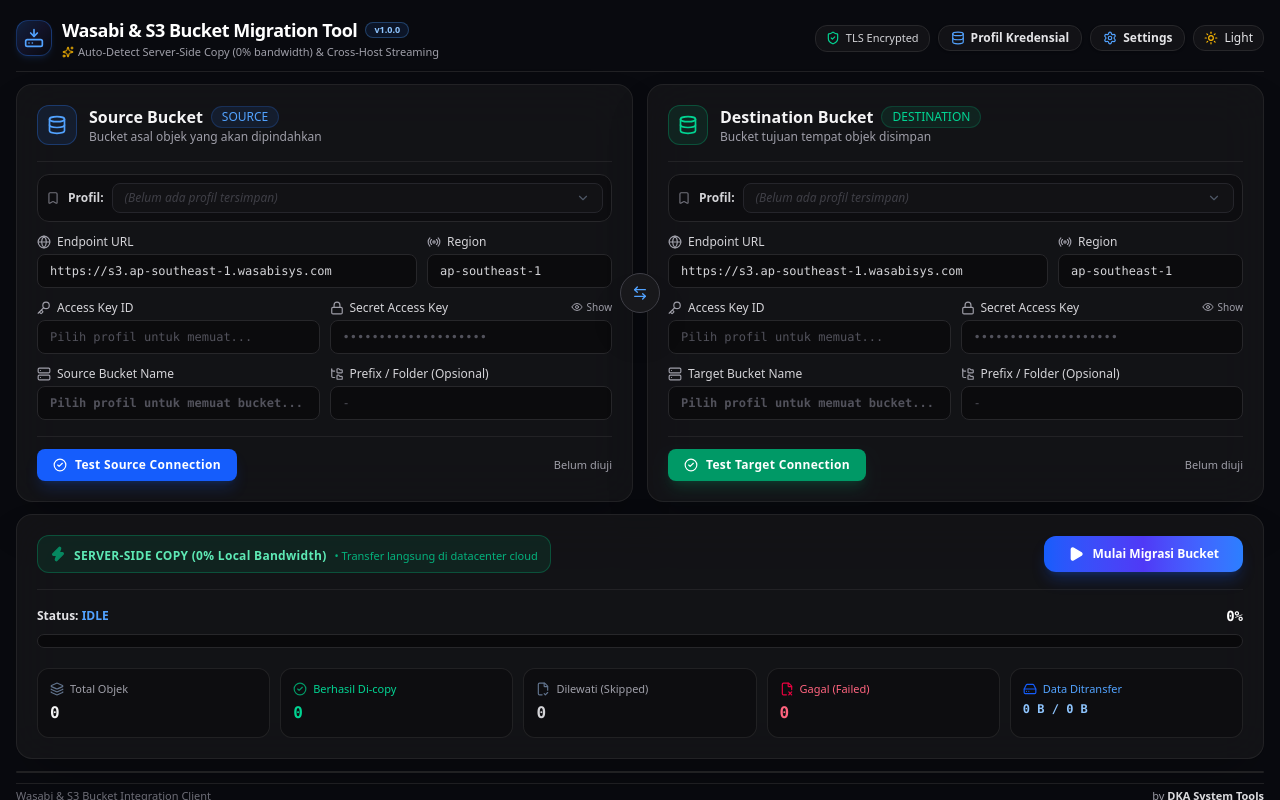
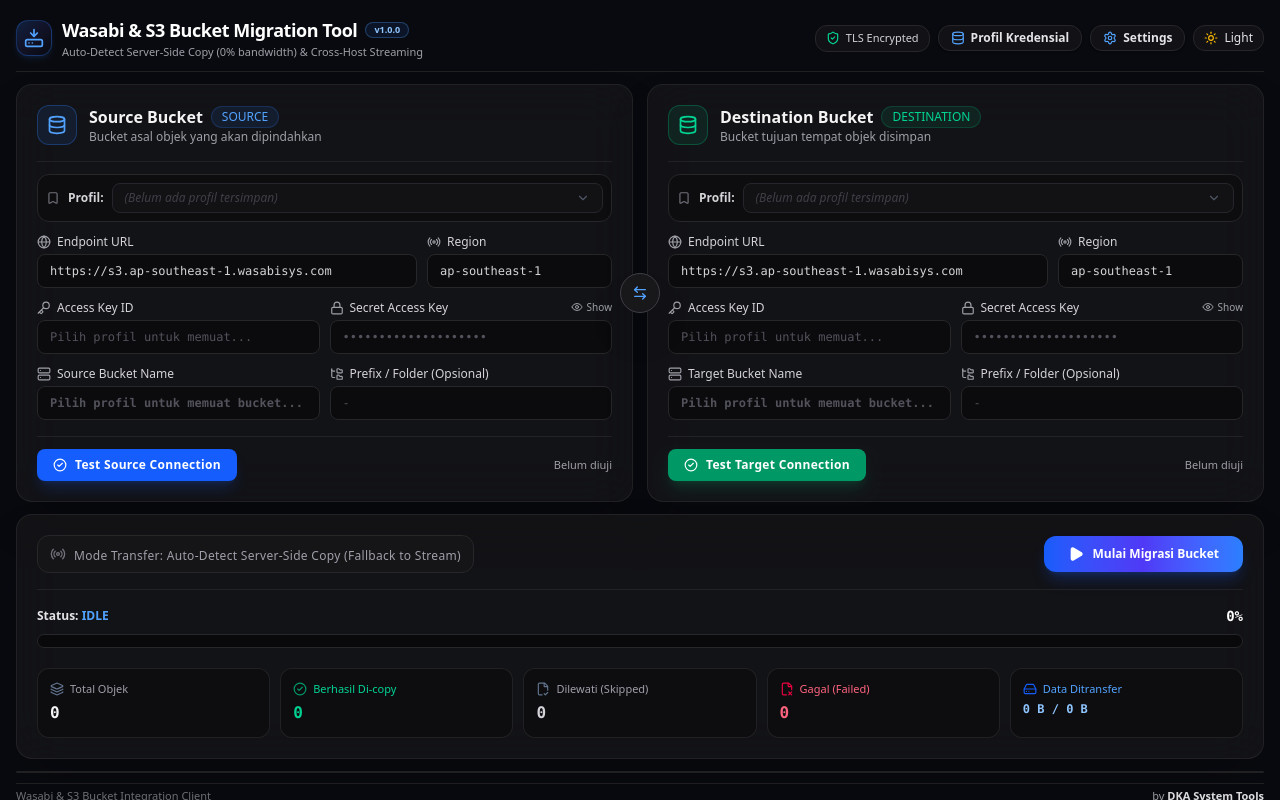
Before and after one commit to YovanggaAnandhika/WasabiMigrator, a Next.js app: page / in a window 1280 px wide. Built offline with nearby package versions, Linux system fonts and the light colour scheme.

Commit message:
feat: update progress header to dynamically display active transfer mode from progress data

```diff
--- a/src/app/page.tsx
+++ b/src/app/page.tsx
@@ -291,11 +291,10 @@
 
   return (
     <div
-      className={`h-screen overflow-hidden ${
-        theme === "dark"
+      className={`h-screen overflow-hidden ${theme === "dark"
           ? "dark bg-[#090a0f] text-zinc-100"
           : "bg-slate-100 text-slate-900"
-      } font-sans p-3 sm:p-4 flex flex-col justify-between transition-colors duration-200`}
+        } font-sans p-3 sm:p-4 flex flex-col justify-between transition-colors duration-200`}
     >
       {/* Glow background effects in dark mode */}
       <div className="fixed inset-0 overflow-hidden pointer-events-none -z-10 dark:block hidden">
@@ -320,7 +319,6 @@
                 </span>
               </div>
               <p className="text-[11px] text-slate-500 dark:text-zinc-400 flex items-center gap-1">
-                <Sparkles className="h-3 w-3 text-amber-500 dark:text-amber-400" />
                 Auto-Detect Server-Side Copy (0% bandwidth) & Cross-Host Streaming
               </p>
             </div>
@@ -337,11 +335,10 @@
               type="button"
               onClick={() => setIsProfileModalOpen(true)}
               title="Kelola Profil Kredensial SQLite"
-              className={`flex items-center gap-1.5 px-3 py-1 rounded-xl border text-xs font-semibold shadow-sm transition ${
-                isProfileModalOpen
+              className={`flex items-center gap-1.5 px-3 py-1 rounded-xl border text-xs font-semibold shadow-sm transition ${isProfileModalOpen
                   ? "border-blue-500 bg-blue-500/15 text-blue-600 dark:text-blue-400"
                   : "border-slate-200 dark:border-zinc-800 bg-white dark:bg-zinc-900/60 text-slate-700 dark:text-zinc-200 hover:border-blue-500/50 hover:bg-slate-50 dark:hover:bg-zinc-800/80"
-              }`}
+                }`}
             >
               <Database className="h-3.5 w-3.5 text-blue-500 dark:text-blue-400" />
               <span>Profil Kredensial</span>
@@ -357,11 +354,10 @@
               type="button"
               onClick={() => setIsSettingsOpen(true)}
               title="Buka Pengaturan Migrasi"
-              className={`flex items-center gap-1.5 px-3 py-1 rounded-xl border text-xs font-semibold shadow-sm transition ${
-                isSettingsOpen
+              className={`flex items-center gap-1.5 px-3 py-1 rounded-xl border text-xs font-semibold shadow-sm transition ${isSettingsOpen
                   ? "border-blue-500 bg-blue-500/15 text-blue-600 dark:text-blue-400"
                   : "border-slate-200 dark:border-zinc-800 bg-white dark:bg-zinc-900/60 text-slate-700 dark:text-zinc-200 hover:border-blue-500/50 hover:bg-slate-50 dark:hover:bg-zinc-800/80"
-              }`}
+                }`}
             >
               <Settings className="h-3.5 w-3.5 text-blue-500 dark:text-blue-400" />
               <span>Settings</span>
@@ -420,14 +416,12 @@
               disabled={isMigrating || isSwapping}
               onClick={handleSwap}
               title="Tukar Posisi Source dan Target (Swap)"
-              className={`flex h-10 w-10 items-center justify-center rounded-full border border-slate-300 dark:border-zinc-700 bg-white dark:bg-zinc-900 text-slate-700 dark:text-zinc-200 shadow-2xl backdrop-blur-xl hover:border-blue-500 hover:text-blue-500 hover:scale-110 active:scale-95 transition-all duration-300 disabled:opacity-40 disabled:cursor-not-allowed group ${
-                isSwapping ? "scale-125 border-blue-500 text-blue-500 ring-4 ring-blue-500/20" : ""
-              }`}
+              className={`flex h-10 w-10 items-center justify-center rounded-full border border-slate-300 dark:border-zinc-700 bg-white dark:bg-zinc-900 text-slate-700 dark:text-zinc-200 shadow-2xl backdrop-blur-xl hover:border-blue-500 hover:text-blue-500 hover:scale-110 active:scale-95 transition-all duration-300 disabled:opacity-40 disabled:cursor-not-allowed group ${isSwapping ? "scale-125 border-blue-500 text-blue-500 ring-4 ring-blue-500/20" : ""
+                }`}
             >
               <ArrowLeftRight
-                className={`h-4 w-4 transition-transform duration-500 text-blue-500 dark:text-blue-400 ${
-                  isSwapping ? "rotate-180 scale-110" : "group-hover:rotate-180"
-                }`}
+                className={`h-4 w-4 transition-transform duration-500 text-blue-500 dark:text-blue-400 ${isSwapping ? "rotate-180 scale-110" : "group-hover:rotate-180"
+                  }`}
               />
             </button>
           </div>
--- a/src/components/progress/ProgressHeader.tsx
+++ b/src/components/progress/ProgressHeader.tsx
@@ -2,8 +2,10 @@
 
 import React from "react";
 import { Zap, Radio, Play, Square } from "lucide-react";
+import { ProgressEvent } from "@/lib/types";
 
 interface ProgressHeaderProps {
+  progress: ProgressEvent;
   isSameHost: boolean;
   isSameBucket: boolean;
   isMigrating: boolean;
@@ -13,6 +15,7 @@
 }
 
 export const ProgressHeader: React.FC<ProgressHeaderProps> = ({
+  progress,
   isSameHost,
   isSameBucket,
   isMigrating,
@@ -36,7 +39,8 @@
               </span>
             </div>
           </div>
-        ) : isSameHost ? (
+        ) : isMigrating ? (
+          progress.transfer_mode === "server_side_copy" ? (
             <div className="flex items-center gap-2 px-3 py-1.5 rounded-xl border border-emerald-500/30 bg-emerald-500/10 text-emerald-600 dark:text-emerald-300">
               <Zap className="h-4 w-4 text-emerald-500 dark:text-emerald-400 fill-emerald-500 dark:fill-emerald-400 animate-pulse" />
               <div>
@@ -44,19 +48,29 @@
                   SERVER-SIDE COPY (0% Local Bandwidth)
                 </span>
                 <span className="hidden sm:inline text-[11px] text-emerald-600/80 dark:text-emerald-400/80 ml-2">
-                • Transfer langsung di datacenter cloud
+                  • Transfer internal cloud aktif
                 </span>
               </div>
             </div>
           ) : (
             <div className="flex items-center gap-2 px-3 py-1.5 rounded-xl border border-amber-500/30 bg-amber-500/10 text-amber-700 dark:text-amber-300">
-            <Radio className="h-4 w-4 text-amber-500 dark:text-amber-400" />
+              <Radio className="h-4 w-4 text-amber-500 dark:text-amber-400 animate-pulse" />
               <div>
                 <span className="text-xs font-bold tracking-wide">
                   CLIENT STREAMING RELAY
                 </span>
                 <span className="hidden sm:inline text-[11px] text-amber-600/80 dark:text-amber-400/80 ml-2">
-                • Host berbeda, streaming via RAM buffer
+                  • Streaming transfer via RAM buffer
+                </span>
+              </div>
+            </div>
+          )
+        ) : (
+          <div className="flex items-center gap-2 px-3 py-1.5 rounded-xl border border-slate-200 dark:border-zinc-800 bg-slate-50/70 dark:bg-zinc-900/50 text-slate-600 dark:text-zinc-400">
+            <Radio className="h-4 w-4 text-slate-400 dark:text-zinc-500" />
+            <div>
+              <span className="text-xs font-medium tracking-wide">
+                Mode Transfer: {isSameHost ? "Auto-Detect Server-Side Copy (Fallback to Stream)" : "Client Streaming Relay"}
               </span>
             </div>
           </div>
--- a/src/components/progress/index.tsx
+++ b/src/components/progress/index.tsx
@@ -46,6 +46,7 @@
   return (
     <div className="rounded-2xl border border-slate-200 dark:border-zinc-800/80 bg-white dark:bg-zinc-900/70 backdrop-blur-xl p-5 shadow-lg dark:shadow-2xl space-y-4">
       <ProgressHeader
+        progress={progress}
         isSameHost={isSameHost}
         isSameBucket={isSameBucket}
         isMigrating={isMigrating}
```
Lines whose indentation alone changed are shown as unchanged.
